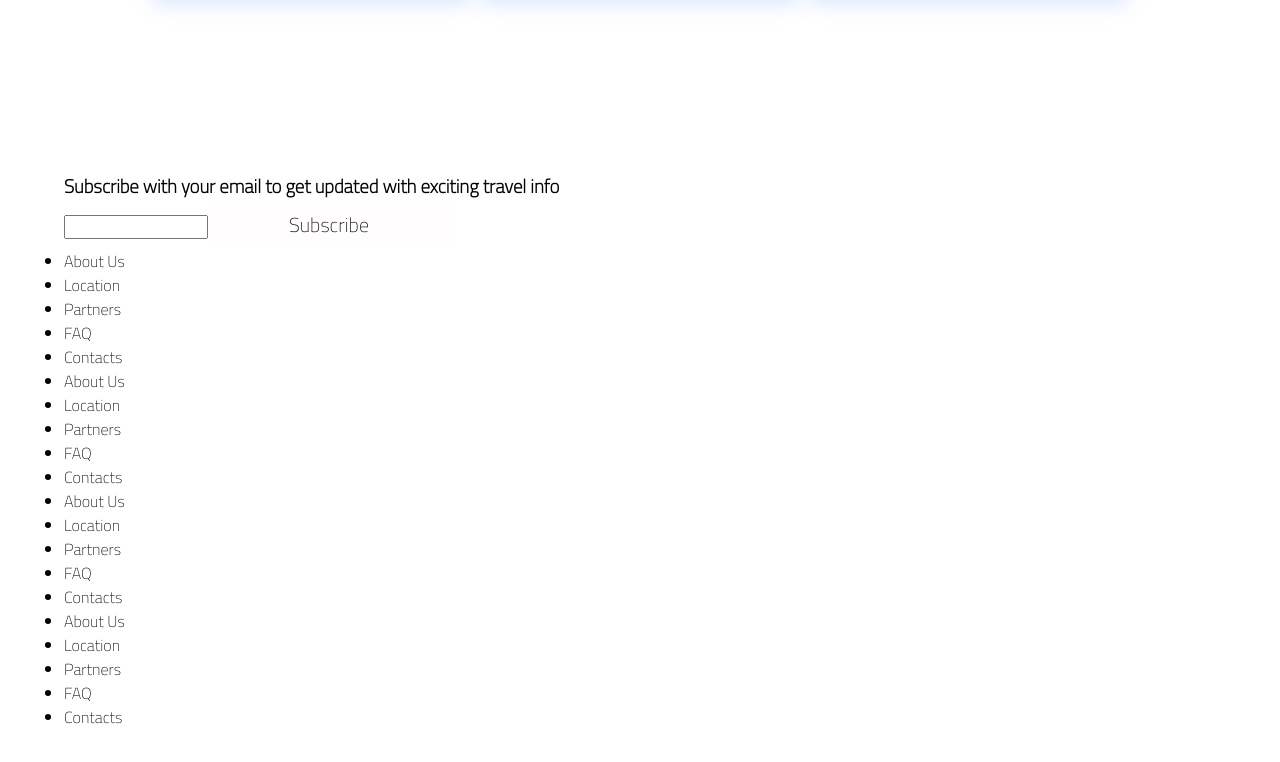
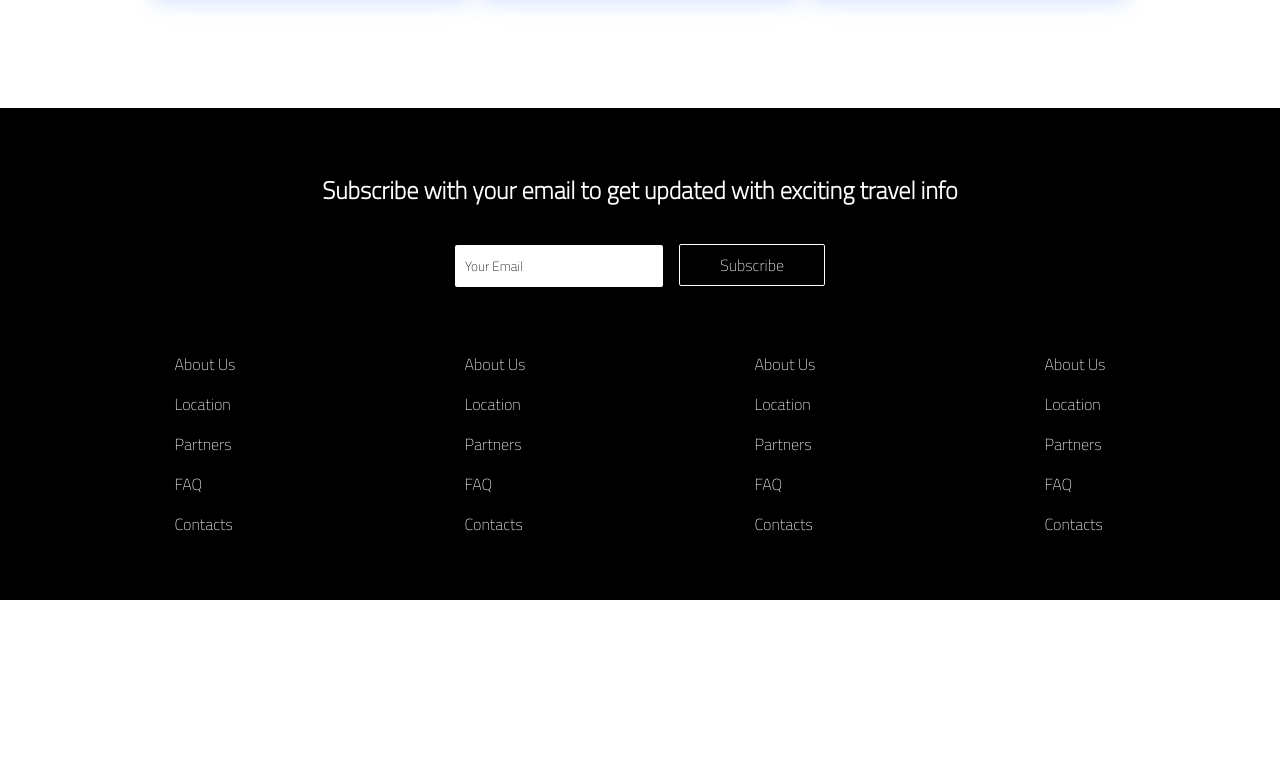
Before and after one commit to Julu1994/Tour-guide, a React (Create React App) app: page / in a window 1280 px wide. Shown: the part 1868-2630 px from the top of the page. After the commit the page ends 2468 px from the top, so only its background shows below. Built offline with nearby package versions, Linux system fonts and the light colour scheme; the HTML template or start-up script is replaced by a standard one.

Commit message:
completed the footer styling

```diff
--- a/src/Components/Common/input.scss
+++ b/src/Components/Common/input.scss
@@ -0,0 +1,8 @@
+.input {
+    width: 13rem;
+    height: 2.6rem;
+    border: 2px solid rgb(255, 255, 255);
+    border-radius: 2px;
+    padding: .5rem;
+    margin-right: 1rem;
+}
--- a/src/Components/Common/input.tsx
+++ b/src/Components/Common/input.tsx
@@ -1,9 +1,10 @@
 import React from "react";
+import "./input.scss";
 
 const Input = () => {
     return (
         <>
-            <input type="text" />
+            <input className="input" type="text" value="Your Email" />
         </>
     );
 };
--- a/src/Components/Footer/Component/link.tsx
+++ b/src/Components/Footer/Component/link.tsx
@@ -1,4 +1,5 @@
 import React from "react";
+import "./link.scss";
 
 type props = {
     text1: string;
@@ -10,13 +11,13 @@ type props = {
 
 const Links = ({ text1, text2, text3, text4, text5 }: props) => {
     return (
-        <ul>
-            <li>{text1}</li>
-            <li>{text2}</li>
-            <li>{text3}</li>
-            <li>{text4}</li>
-            <li>{text5}</li>
-        </ul>
+        <>
+            <li className="link">{text1}</li>
+            <li className="link">{text2}</li>
+            <li className="link">{text3}</li>
+            <li className="link">{text4}</li>
+            <li className="link">{text5}</li>
+        </>
     );
 };
 
--- a/src/Components/Footer/index.scss
+++ b/src/Components/Footer/index.scss
@@ -1,4 +1,45 @@
+@mixin footerGrid ($column, $row, $gap, $areas) {
+    display: grid;
+    grid-template-columns: $column;
+    grid-template-rows: $row;
+    gap: $gap;
+    grid-template-areas: $areas;
+    justify-items: center;
+}
+
 .footer-container {
     padding: 4rem;
-    background: #fff;
+    background: rgb(0, 0, 0);
+    color: rgb(255, 255, 255);
+
+    @include footerGrid(repeat(4 1fr), .2fr .3fr 1fr, 2rem .5rem, "first first first first""second second second second"
+        "third  fourth fifth sixth")
 }
+
+.footer-header {
+    color: rgb(255, 255, 255);
+    font-size: 1.5rem;
+}
+
+
+$gridArea: (
+    footer-header: first,
+    footer-subscribe: second,
+    link-section-1: third,
+    link-section-2: fourth,
+    link-section-3: fifth,
+    link-section-4: sixth,
+);
+
+@each $class,
+$grid in $gridArea {
+    .#{$class} {
+        grid-area: $grid;
+        list-style: none;
+    }
+}
+
+.link {
+    padding-top: 1rem;
+    cursor: pointer;
+}
--- a/src/Components/Footer/index.tsx
+++ b/src/Components/Footer/index.tsx
@@ -9,23 +9,24 @@ const Footer = () => {
         default: "btn-default",
         outline: "btn-outline",
     };
-    const SIZE = window.innerWidth > 960 ? "large" : "midium";
+    //const SIZE = window.innerWidth > 960 ? "large" : "midium";
     return (
         <div className="footer-container">
+            <h3 className="footer-header">
+                Subscribe with your email to get updated with exciting travel
+                info
+            </h3>
             <div className="footer-subscribe">
-                <h3>
-                    Subscribe with your email to get updated with exciting
-                    travel info
-                </h3>
                 <Input />
                 <Button
                     classBtn="btnHero"
                     path={"/"}
-                    size={SIZE}
-                    style={STYLE.default}>
+                    size={"midium"}
+                    style={STYLE.outline}>
                     Subscribe
                 </Button>
             </div>
+            <ul className="link-section-1">
                 <Links
                     text1="About Us"
                     text2="Location"
@@ -33,6 +34,9 @@ const Footer = () => {
                     text4="FAQ"
                     text5="Contacts"
                 />
+            </ul>
+
+            <ul className="link-section-2">
                 <Links
                     text1="About Us"
                     text2="Location"
@@ -40,6 +44,8 @@ const Footer = () => {
                     text4="FAQ"
                     text5="Contacts"
                 />
+            </ul>
+            <ul className="link-section-3">
                 <Links
                     text1="About Us"
                     text2="Location"
@@ -47,6 +53,8 @@ const Footer = () => {
                     text4="FAQ"
                     text5="Contacts"
                 />
+            </ul>
+            <ul className="link-section-4">
                 <Links
                     text1="About Us"
                     text2="Location"
@@ -54,6 +62,7 @@ const Footer = () => {
                     text4="FAQ"
                     text5="Contacts"
                 />
+            </ul>
         </div>
     );
 };
```
Lines whose indentation alone changed are shown as unchanged.
